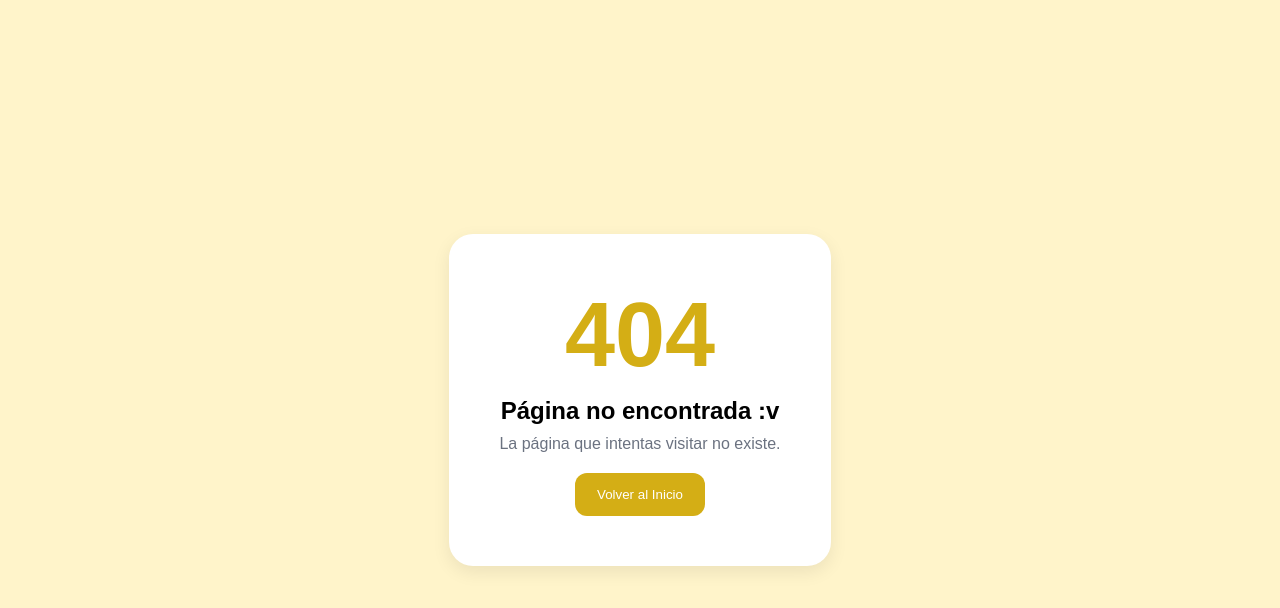
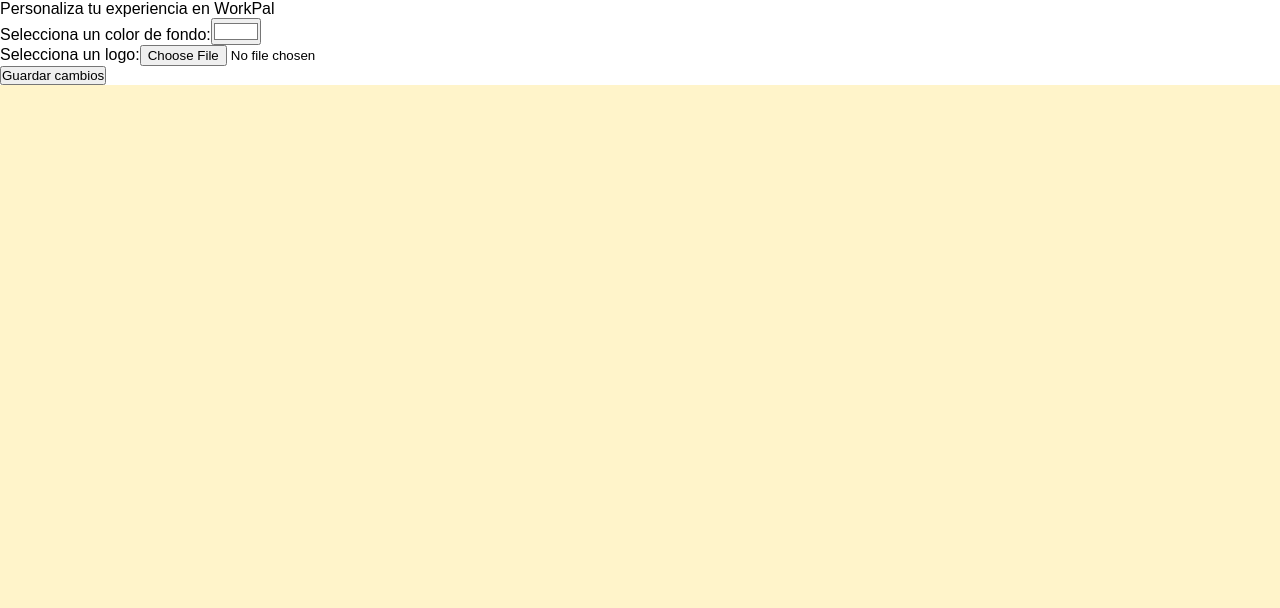
Before and after one commit to vicentt16/WorkPalFrontEnd, a React (Vite) app in the folder WorkPal/: page /personalize in a window 1280 px wide. Before the commit this address had no page. Shown: the top 608 px of the page. Built offline with nearby package versions, Linux system fonts and the light colour scheme; sample sign-in values are in the browser's storage.

Commit message:
color logic complete

```diff
--- a/WorkPal/src/Pages/PersonalizePage/PersonalizePage.css
+++ b/WorkPal/src/Pages/PersonalizePage/PersonalizePage.css
@@ -0,0 +1,7 @@
+:root{
+    --color-dinamico: #ffffff;
+}
+
+.logo-picker{
+ background-color: var(--color-dinamico);
+}
--- a/WorkPal/src/Pages/PersonalizePage/PersonalizePage.jsx
+++ b/WorkPal/src/Pages/PersonalizePage/PersonalizePage.jsx
@@ -5,9 +5,13 @@ export default function PersonalizePage() {
 
     const [color, setColor] = useState("#ffffff");
 
+    const ColorPrincipalDinamico = {
+        backgroundColor: color,
+    };
+
     return(
         <>
-        <div>
+        <div style={ColorPrincipalDinamico}>
             <p1>Personaliza tu experiencia en WorkPal</p1>
             <div className="color-picker">
                 <label htmlFor="color">Selecciona un color de fondo:</label>
@@ -18,6 +22,19 @@ export default function PersonalizePage() {
                     onChange={(e) => setColor(e.target.value)}
                 />
             </div>
+            <div className="logo-picker">
+                <label htmlFor="logo">Selecciona un logo:</label>
+                <input
+                    type="file"
+                    id="logo"
+                    accept="image/*"
+                />
+            </div>
+            <button className="save-button"
+            onClick={() => {
+                document.documentElement.style.setProperty('--color-dinamico', color);
+            }}
+            >Guardar cambios</button>
         </div>
         </>
     );
--- a/WorkPal/src/Routes/AppRoutes.jsx
+++ b/WorkPal/src/Routes/AppRoutes.jsx
@@ -8,6 +8,7 @@ import ManageProjects from "../Pages/ManageProjects/ManageProjects";
 import { RegisterModule } from "../Modules/RegisterModule";
 import NotFound from "../Pages/NotFound/NotFound";
 import ProtectedRoute from "../Components/ProtectedRoute";
+import PersonalizePage from "../Pages/PersonalizePage/PersonalizePage";
 
 export default function AppRoutes() {
   return (
@@ -69,6 +70,14 @@ export default function AppRoutes() {
             </ProtectedRoute>
           }
         />
+        <Route
+          path="/personalize"
+          element={
+            <ProtectedRoute>
+              <PersonalizePage />
+            </ProtectedRoute>
+          }
+        />
 
         {/* REDIRECT */}
         <Route
```
